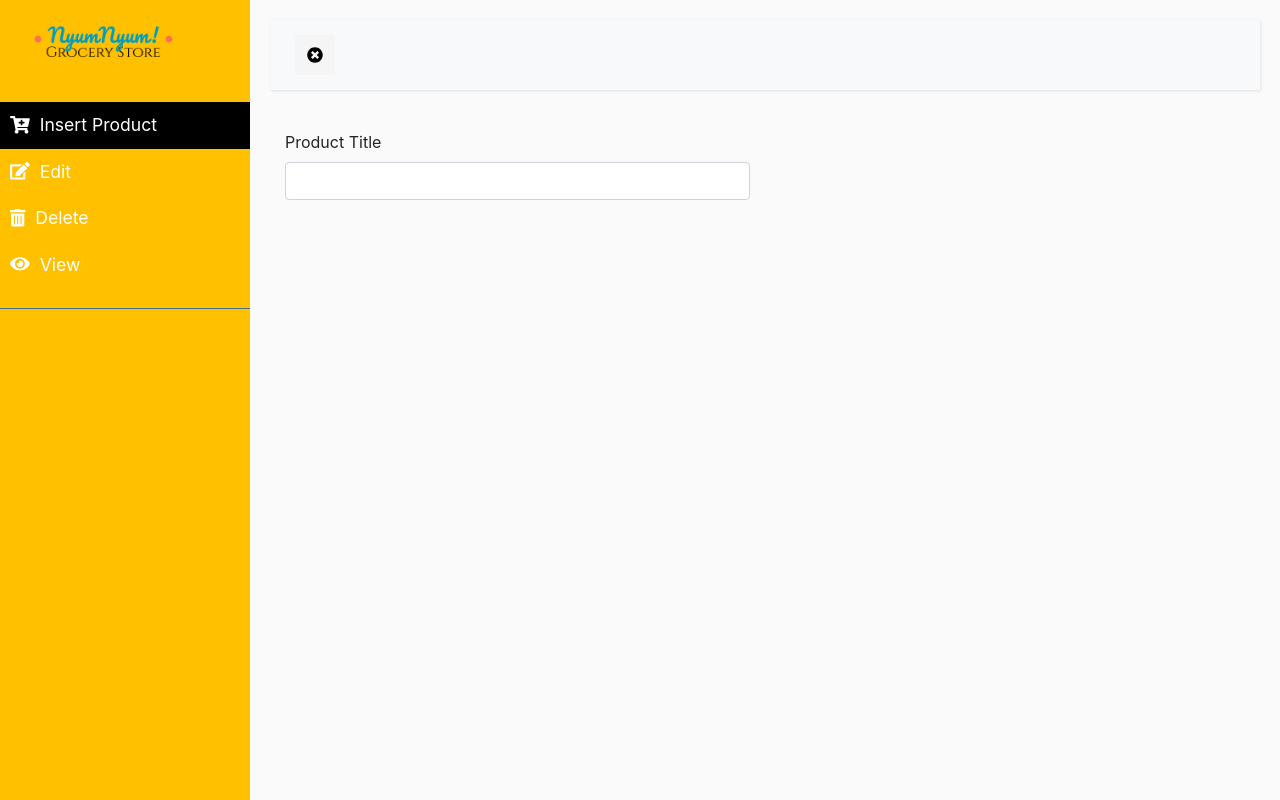
After one commit to aimanaliff/online-grocery-shopping-system, a PHP site: page /admin_area/admin.html in a window 1280 px wide. The commit adds this page. Run offline with PHP 8.4, Linux system fonts and the light colour scheme; some libraries are stand-ins or nearby versions.

Commit message:
update admin

```diff
--- /dev/null
+++ b/admin_area/admin.css
@@ -0,0 +1,164 @@
+/*
+    DEMO STYLE
+*/
+
+@import "https://fonts.googleapis.com/css?family=Poppins:300,400,500,600,700";
+body {
+    /* font-family: 'Poppins', sans-serif; */
+    background: #fafafa;
+}
+
+p {
+    font-family: 'Poppins', sans-serif;
+    font-size: 1.1em;
+    font-weight: 300;
+    line-height: 1.7em;
+    color: #999;
+}
+
+a,
+a:hover,
+a:focus {
+    color: inherit;
+    text-decoration: none;
+    transition: all 0.3s;
+}
+
+.navbar {
+    padding: 15px 10px;
+    background: #fff;
+    border: none;
+    border-radius: 0;
+    margin-bottom: 40px;
+    box-shadow: 1px 1px 3px rgba(0, 0, 0, 0.1);
+}
+
+.navbar-btn {
+    box-shadow: none;
+    outline: none !important;
+    border: none;
+}
+
+.line {
+    width: 100%;
+    height: 1px;
+    border-bottom: 1px dashed #ddd;
+    margin: 40px 0;
+}
+
+
+/* ---------------------------------------------------
+    SIDEBAR STYLE
+----------------------------------------------------- */
+
+.wrapper {
+    display: flex;
+    width: 100%;
+    align-items: stretch;
+    perspective: 1500px;
+}
+
+#sidebar {
+    min-width: 250px;
+    max-width: 250px;
+    background: #ffc000;
+    color: #fff;
+    transition: all 0.6s cubic-bezier(0.945, 0.020, 0.270, 0.665);
+    transform-origin: bottom left;
+}
+
+#sidebar.active {
+    margin-left: -250px;
+    transform: rotateY(100deg);
+}
+
+#sidebar .sidebar-header {
+    padding: 20px;
+    background: #ffc000;
+}
+
+#sidebar ul.components {
+    padding: 20px 0;
+    border-bottom: 1px solid #47748b;
+}
+
+#sidebar ul p {
+    color: #fff;
+    padding: 10px;
+}
+
+#sidebar ul li a {
+    padding: 10px;
+    font-size: 1.1em;
+    display: block;
+}
+
+#sidebar ul li a:hover {
+    color: #7386D5;
+    background: #fff;
+}
+
+#sidebar ul li.active>a,
+a[aria-expanded="true"] {
+    color: #fff;
+    background: black;
+}
+
+a[data-toggle="collapse"] {
+    position: relative;
+}
+
+.dropdown-toggle::after {
+    display: block;
+    position: absolute;
+    top: 50%;
+    right: 20px;
+    transform: translateY(-50%);
+}
+
+ul ul a {
+    font-size: 0.9em !important;
+    padding-left: 30px !important;
+    background: #6d7fcc;
+}
+
+a.article,
+a.article:hover {
+    background: #6d7fcc !important;
+    color: #fff !important;
+}
+
+
+/* ---------------------------------------------------
+    CONTENT STYLE
+----------------------------------------------------- */
+
+#content {
+    width: 100%;
+    padding: 20px;
+    min-height: 100vh;
+    transition: all 0.3s;
+}
+
+#sidebarCollapse {
+    width: 40px;
+    height: 40px;
+    background: #f5f5f5;
+    cursor: pointer;
+}
+
+
+/* ---------------------------------------------------
+    MEDIAQUERIES
+----------------------------------------------------- */
+
+@media (max-width: 768px) {
+    #sidebar {
+        margin-left: -250px;
+        transform: rotateY(90deg);
+    }
+    #sidebar.active {
+        margin-left: 0;
+        transform: none;
+    }
+}
--- /dev/null
+++ b/admin_area/admin.html
@@ -0,0 +1,157 @@
+<!DOCTYPE html>
+<html>
+
+<head>
+    <meta charset="utf-8">
+    <meta name="viewport" content="width=device-width, initial-scale=1.0">
+    <meta http-equiv="X-UA-Compatible" content="IE=edge">
+
+    <title>Collapsible sidebar using Bootstrap 4</title>
+    <link href="https://fonts.googleapis.com/icon?family=Material+Icons" rel="stylesheet">
+
+    <!-- Bootstrap CSS CDN -->
+    <!-- <link href="https://cdn.jsdelivr.net/npm/bootstrap@5.0.0-beta3/dist/css/bootstrap.min.css" rel="stylesheet" integrity="sha384-eOJMYsd53ii+scO/bJGFsiCZc+5NDVN2yr8+0RDqr0Ql0h+rP48ckxlpbzKgwra6" crossorigin="anonymous"> -->
+    <link rel="stylesheet" href="https://stackpath.bootstrapcdn.com/bootstrap/4.1.0/css/bootstrap.min.css" integrity="sha384-9gVQ4dYFwwWSjIDZnLEWnxCjeSWFphJiwGPXr1jddIhOegiu1FwO5qRGvFXOdJZ4" crossorigin="anonymous">
+    <!-- Our Custom CSS -->
+    <link rel="stylesheet" href="admin.css">
+
+    <!-- Font Awesome JS -->
+    <!-- <script src="https://kit.fontawesome.com/1f0cb49d65.js" crossorigin="anonymous"></script> -->
+    <script defer src="https://use.fontawesome.com/releases/v5.0.13/js/solid.js" integrity="sha384-tzzSw1/Vo+0N5UhStP3bvwWPq+uvzCMfrN1fEFe+xBmv1C/AtVX5K0uZtmcHitFZ" crossorigin="anonymous"></script>
+    <script defer src="https://use.fontawesome.com/releases/v5.0.13/js/fontawesome.js" integrity="sha384-6OIrr52G08NpOFSZdxxz1xdNSndlD4vdcf/q2myIUVO0VsqaGHJsB0RaBE01VTOY" crossorigin="anonymous"></script>
+
+</head>
+
+<body>
+
+    <div class="wrapper">
+        <!-- Sidebar Holder -->
+
+        <nav id="sidebar">
+            <div class="sidebar-header">
+                <img src="/img/nyumnyumlogo.png" alt="logo" width="150" class="mx-2">
+            </div>
+
+            <ul class="list-unstyled components">
+                <li class="active">
+                    <a href="#homeSubmenu" class="text">
+                        <i class="fas fa-cart-plus"></i>&nbsp&nbspInsert Product</a>
+                </li>
+
+                <li>
+                    <a href="#">
+                        <i class="fas fa-edit"></i>&nbsp&nbspEdit</a>
+                </li>
+                <li>
+                    <a href="#">
+                        <i class="fas fa-trash-alt"></i>&nbsp&nbspDelete</a>
+
+                </li>
+                <li>
+                    <a href="#"><i class="fas fa-eye"></i>&nbsp&nbspView</a>
+                </li>
+            </ul>
+
+
+        </nav>
+
+        <!-- Page Content Holder -->
+        <div id="content">
+
+            <nav class="navbar navbar-expand-lg navbar-light bg-light">
+                <div class="container-fluid">
+
+                    <button type="button" id="sidebarCollapse" class="navbar-btn">
+                        <i class="fas fa-times-circle"></i>
+                    </button>
+
+                    <button class="btn btn-dark d-inline-block d-lg-none ml-auto" type="button" data-toggle="collapse" data-target="#navbarSupportedContent" aria-controls="navbarSupportedContent" aria-expanded="false" aria-label="Toggle navigation">
+
+                    </button>
+
+                    <!-- <div class="collapse navbar-collapse" id="navbarSupportedContent">
+                        <ul class="nav navbar-nav ml-auto">
+                            <li class="nav-item active">
+                                <a class="nav-link" href="#">Page</a>
+                            </li>
+                            <li class="nav-item">
+                                <a class="nav-link" href="#">Page</a>
+                            </li>
+                            <li class="nav-item">
+                                <a class="nav-link" href="#">Page</a>
+                            </li>
+                            <li class="nav-item">
+                                <a class="nav-link" href="#">Page</a>
+                            </li>
+                        </ul>
+                    </div> -->
+                </div>
+            </nav>
+            <form method="post" class="form-horizontal" enctype="multipart/form-data">
+                <!-- form-horizontal-->
+
+                <div class="form-group">
+                    <!-- form-group-->
+
+                    <label class="col-md-3">Product Title</label>
+
+                    <div class="col-md-6">
+                        <!-- col-md-6 begin-->
+
+                        <input name="product_title" type="text" class="form-control" required>
+
+
+                    </div>
+                    <!-- col-md-6 finish-->
+
+
+                </div>
+                <!-- form-group-->
+            </form>
+            <!-- col-lg-12 finish-->
+            <!-- <h2>Collapsible Sidebar Using Bootstrap 4</h2>
+            <p>Lorem ipsum dolor sit amet, consectetur adipisicing elit, sed do eiusmod tempor incididunt ut labore et dolore magna aliqua. Ut enim ad minim veniam, quis nostrud exercitation ullamco laboris nisi ut aliquip ex ea commodo consequat. Duis aute
+                irure dolor in reprehenderit in voluptate velit esse cillum dolore eu fugiat nulla pariatur. Excepteur sint occaecat cupidatat non proident, sunt in culpa qui officia deserunt mollit anim id est laborum.</p>
+            <p>Lorem ipsum dolor sit amet, consectetur adipisicing elit, sed do eiusmod tempor incididunt ut labore et dolore magna aliqua. Ut enim ad minim veniam, quis nostrud exercitation ullamco laboris nisi ut aliquip ex ea commodo consequat. Duis aute
+                irure dolor in reprehenderit in voluptate velit esse cillum dolore eu fugiat nulla pariatur. Excepteur sint occaecat cupidatat non proident, sunt in culpa qui officia deserunt mollit anim id est laborum.</p>
+
+            <div class="line"></div>
+
+            <h2>Lorem Ipsum Dolor</h2>
+            <p>Lorem ipsum dolor sit amet, consectetur adipisicing elit, sed do eiusmod tempor incididunt ut labore et dolore magna aliqua. Ut enim ad minim veniam, quis nostrud exercitation ullamco laboris nisi ut aliquip ex ea commodo consequat. Duis aute
+                irure dolor in reprehenderit in voluptate velit esse cillum dolore eu fugiat nulla pariatur. Excepteur sint occaecat cupidatat non proident, sunt in culpa qui officia deserunt mollit anim id est laborum.</p>
+
+            <div class="line"></div>
+
+            <h2>Lorem Ipsum Dolor</h2>
+            <p>Lorem ipsum dolor sit amet, consectetur adipisicing elit, sed do eiusmod tempor incididunt ut labore et dolore magna aliqua. Ut enim ad minim veniam, quis nostrud exercitation ullamco laboris nisi ut aliquip ex ea commodo consequat. Duis aute
+                irure dolor in reprehenderit in voluptate velit esse cillum dolore eu fugiat nulla pariatur. Excepteur sint occaecat cupidatat non proident, sunt in culpa qui officia deserunt mollit anim id est laborum.</p>
+
+            <div class="line"></div>
+
+            <h3>Lorem Ipsum Dolor</h3>
+            <p>Lorem ipsum dolor sit amet, consectetur adipisicing elit, sed do eiusmod tempor incididunt ut labore et dolore magna aliqua. Ut enim ad minim veniam, quis nostrud exercitation ullamco laboris nisi ut aliquip ex ea commodo consequat. Duis aute
+                irure dolor in reprehenderit in voluptate velit esse cillum dolore eu fugiat nulla pariatur. Excepteur sint occaecat cupidatat non proident, sunt in culpa qui officia deserunt mollit anim id est laborum.</p> -->
+        </div>
+    </div>
+
+    <!-- jQuery CDN - Slim version (=without AJAX) -->
+    <script src="https://code.jquery.com/jquery-3.3.1.slim.min.js" integrity="sha384-q8i/X+965DzO0rT7abK41JStQIAqVgRVzpbzo5smXKp4YfRvH+8abtTE1Pi6jizo" crossorigin="anonymous"></script>
+    <!-- Popper.JS -->
+    <script src="https://cdnjs.cloudflare.com/ajax/libs/popper.js/1.14.0/umd/popper.min.js" integrity="sha384-cs/chFZiN24E4KMATLdqdvsezGxaGsi4hLGOzlXwp5UZB1LY//20VyM2taTB4QvJ" crossorigin="anonymous"></script>
+    <!-- Bootstrap JS -->
+    <script src="https://stackpath.bootstrapcdn.com/bootstrap/4.1.0/js/bootstrap.min.js" integrity="sha384-uefMccjFJAIv6A+rW+L4AHf99KvxDjWSu1z9VI8SKNVmz4sk7buKt/6v9KI65qnm" crossorigin="anonymous"></script>
+
+    <script type="text/javascript">
+        $(document).ready(function() {
+            $('#sidebarCollapse').on('click', function() {
+                $('#sidebar').toggleClass('active');
+                $(this).toggleClass('active');
+            });
+        });
+    </script>
+
+
+</body>
+
+</html>
```
Also changed, not shown: index.html (+28 -56 lines), nyumstyle.css (+36 -8 lines).
